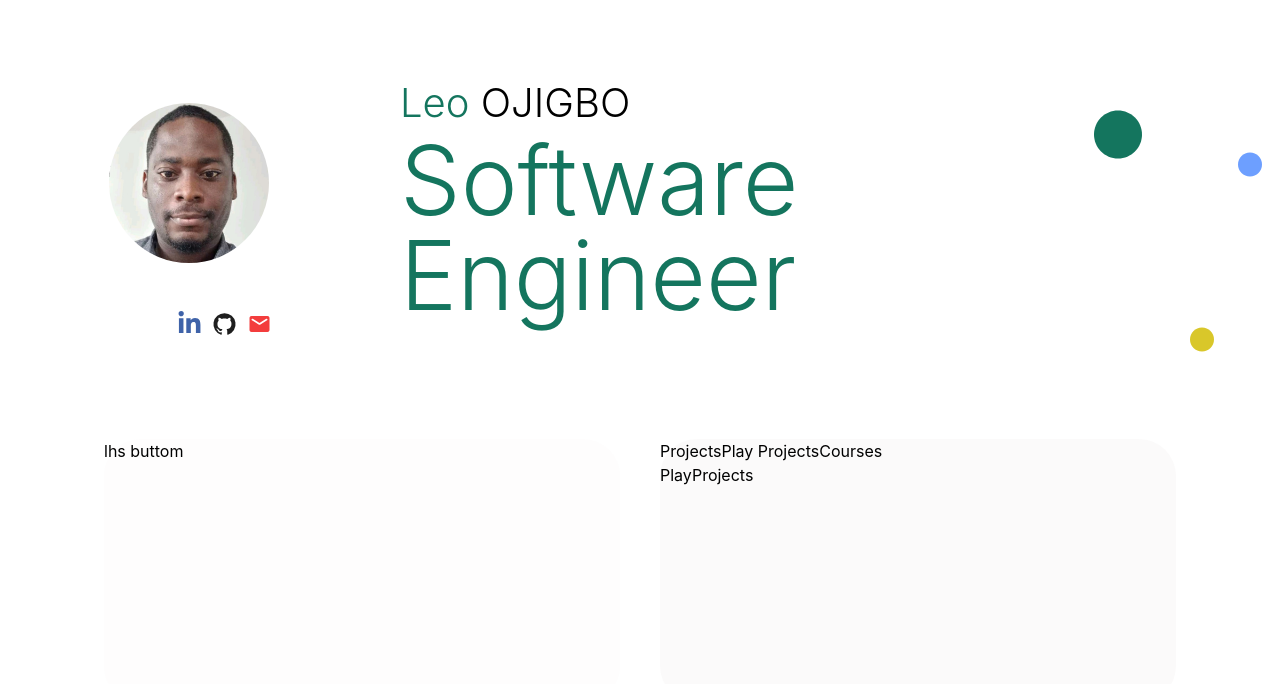
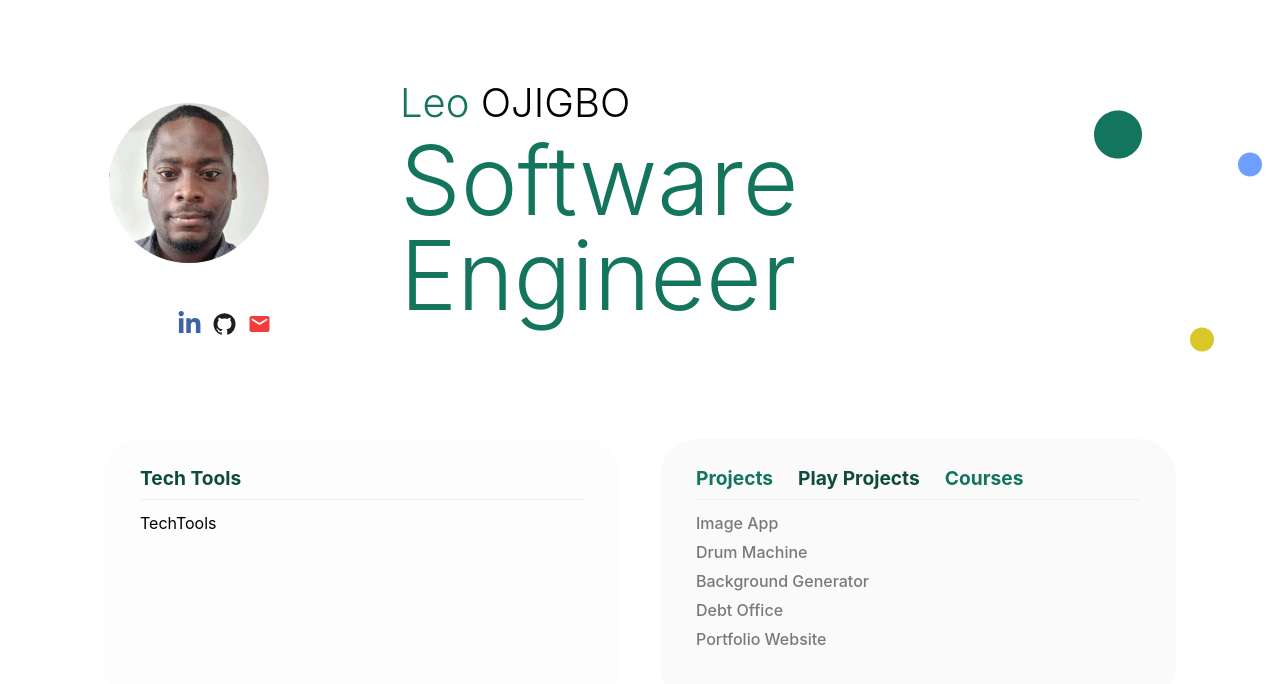
Before and after one commit to iroro1/psychic-octo-engine, a React (Create React App) app: page / in a window 1280 px wide. Both pictures are taken after a click on the element "Play Projects". Shown: the top 684 px of the page. Built offline with nearby package versions, Linux system fonts and the light colour scheme; some icons are missing.

Commit message:
Social Icons

```diff
--- a/src/components/Courses.jsx
+++ b/src/components/Courses.jsx
@@ -1,9 +1,18 @@
-import React from 'react'
+import React from "react";
 
 const Courses = () => {
   return (
-    <div>Courses</div>
-  )
-}
+    <div>
+      <p>
+        Cybersecurity: Developing a Program for Your Business (Specialization)
+      </p>
+      <p>
+        Java Programming and Software Engineering Fundamentals (Specialization)
+      </p>
+      <p>Full-Stack Web Development with React (Specialization )</p>
+      <p>Python for Everybody (Specialization )</p>
+    </div>
+  );
+};
 
-export default Courses
+export default Courses;
--- a/src/components/IconsSocial.jsx
+++ b/src/components/IconsSocial.jsx
@@ -1,5 +1,5 @@
-import { CreditCardOutlined, EmailRounded, GitHub } from "@mui/icons-material";
-import { Document, Celsius } from "iconsax-react";
+import { EmailRounded, GitHub } from "@mui/icons-material";
+import { Celsius, Document } from "iconsax-react";
 import React from "react";
 import { FaLinkedinIn } from "react-icons/fa";
 
--- a/src/components/PlayProjects.jsx
+++ b/src/components/PlayProjects.jsx
@@ -1,9 +1,31 @@
-import React from 'react'
+import React from "react";
 
 const PlayProjects = () => {
   return (
-    <div>PlayProjects</div>
-  )
-}
+    <div
+      style={{
+        color: "#7A7878",
+        fontWeight: "500",
+        fontSize: "16px",
+      }}
+    >
+      <div className="mb-[5px] cursor-pointer hover:text-[#14755E]">
+        Image App
+      </div>
+      <div className="mb-[5px] cursor-pointer hover:text-[#14755E]">
+        Drum Machine
+      </div>
+      <div className="mb-[5px] cursor-pointer hover:text-[#14755E]">
+        Background Generator
+      </div>
+      <div className="mb-[5px] cursor-pointer hover:text-[#14755E]">
+        Debt Office
+      </div>
+      <div className="mb-[5px] cursor-pointer hover:text-[#14755E]">
+        Portfolio Website
+      </div>
+    </div>
+  );
+};
 
-export default PlayProjects
+export default PlayProjects;
--- a/src/components/Projects.jsx
+++ b/src/components/Projects.jsx
@@ -1,9 +1,21 @@
-import React from 'react'
+import React from "react";
 
 const Projects = () => {
   return (
-    <div>Projects</div>
-  )
-}
+    <div
+      style={{
+        color: "#7A7878",
+        fontWeight: "500",
+        fontSize: "16px",
+      }}
+    >
+      <div className="mb-[5px] cursor-pointer hover:text-[#14755E]">Etiaba</div>
+      <div className="mb-[5px] cursor-pointer hover:text-[#14755E]">
+        Playshaka
+      </div>
+      <div className="mb-[5px] cursor-pointer hover:text-[#14755E]">Jously</div>
+    </div>
+  );
+};
 
-export default Projects
+export default Projects;
--- a/src/components/TabbedDisplay.jsx
+++ b/src/components/TabbedDisplay.jsx
@@ -2,12 +2,34 @@ import React, { useState } from "react";
 
 const TabbedDisplay = ({ dataArray }) => {
   const [activeTab, setActiveTab] = useState(0);
-  const Component=   dataArray[activeTab].Component
+  const Component = dataArray[activeTab].Component;
   return (
-    <div>
-      <div>
-        {dataArray.map((itm,i) => (
-          <span key={i} onClick={()=>setActiveTab(i)}>{itm.title}</span>
+    <div style={{ width: "100%", padding: "25px 36px" }}>
+      <div
+        style={{
+          width: "100%",
+          display: "flex",
+          alignItems: "center",
+          justifyContent: "flex-start",
+          gap: "25px",
+          fontSize: "1.2rem",
+          fontWeight: "700",
+          borderBottom: "1px solid #DDD0D050",
+          paddingBottom: "7px",
+          marginBottom: "11px",
+        }}
+      >
+        {dataArray.map((itm, i) => (
+          <span
+            style={{
+              color: i === activeTab ? "#0E4B3D" : "#14755E",
+              cursor: "pointer",
+            }}
+            key={itm.title}
+            onClick={() => setActiveTab(i)}
+          >
+            {itm.title}
+          </span>
         ))}
       </div>
       <div>
--- /dev/null
+++ b/src/components/TechTools.jsx
@@ -0,0 +1,7 @@
+import React from "react";
+
+const TechTools = () => {
+  return <div>TechTools</div>;
+};
+
+export default TechTools;
--- a/src/pages/Home.jsx
+++ b/src/pages/Home.jsx
@@ -5,6 +5,7 @@ import IconsSocial from "../components/IconsSocial";
 import PlayProjects from "../components/PlayProjects";
 import Projects from "../components/Projects";
 import TabbedDisplay from "../components/TabbedDisplay";
+import TechTools from "../components/TechTools";
 import "./Home.css";
 const Home = () => {
   return (
@@ -39,23 +40,32 @@ const Home = () => {
       {/* Buttom Row */}
       <div className="buttom">
         {/* LHS */}
-        <div className="buttom-left">lhs buttom</div>
+        <div className="buttom-left">
+          <TabbedDisplay
+            dataArray={[
+              {
+                title: "Tech Tools",
+                Component: TechTools,
+              },
+            ]}
+          />
+        </div>
         {/* RHS */}
         <div className="buttom-right">
           <TabbedDisplay
             dataArray={[
               {
-              title:"Projects",
-              Component: Projects
+                title: "Projects",
+                Component: Projects,
               },
               {
-              title:"Play Projects",
-              Component: PlayProjects
+                title: "Play Projects",
+                Component: PlayProjects,
               },
               {
-              title:"Courses",
-              Component: Courses
-            }
+                title: "Courses",
+                Component: Courses,
+              },
             ]}
           />
         </div>
```
Lines whose indentation alone changed are shown as unchanged.
